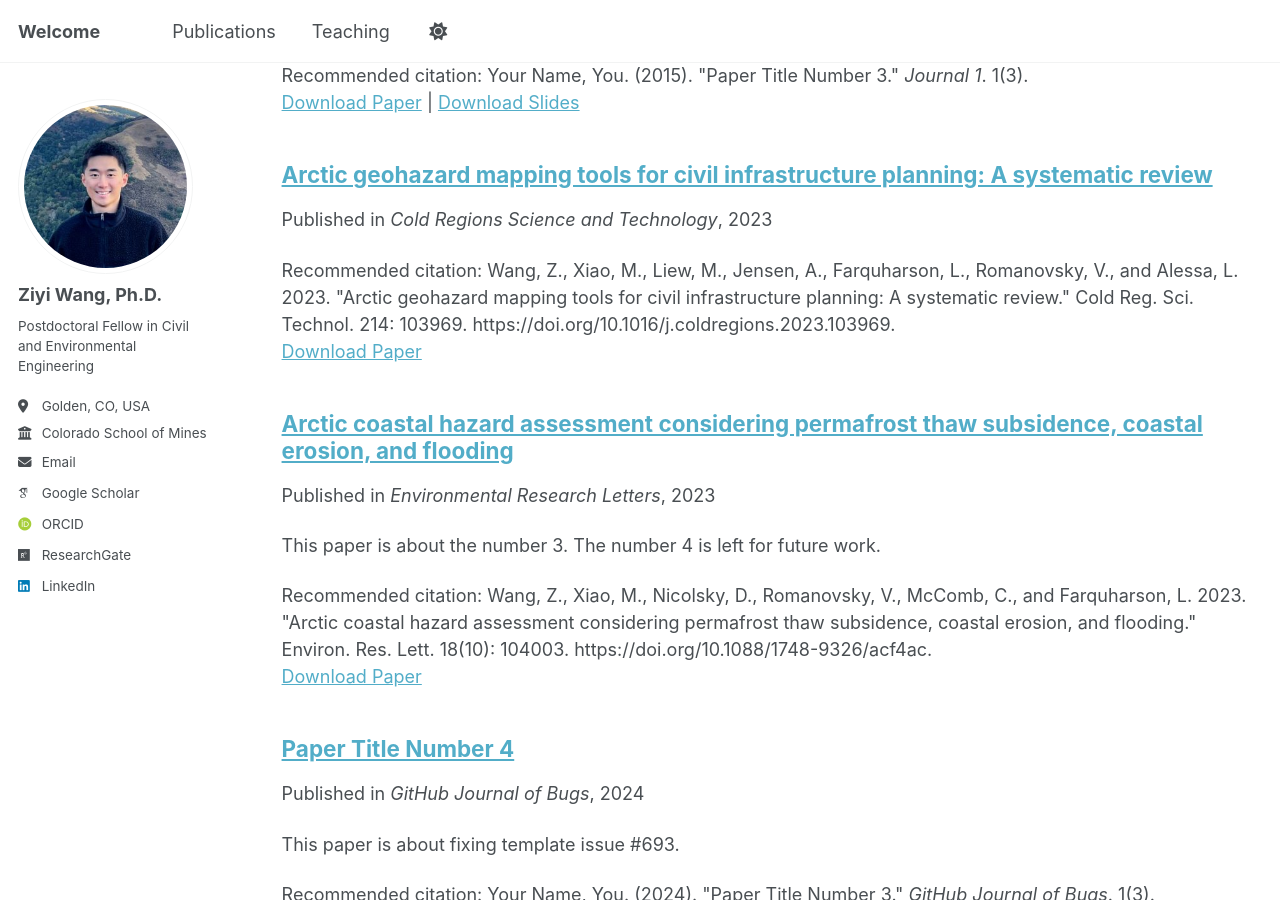
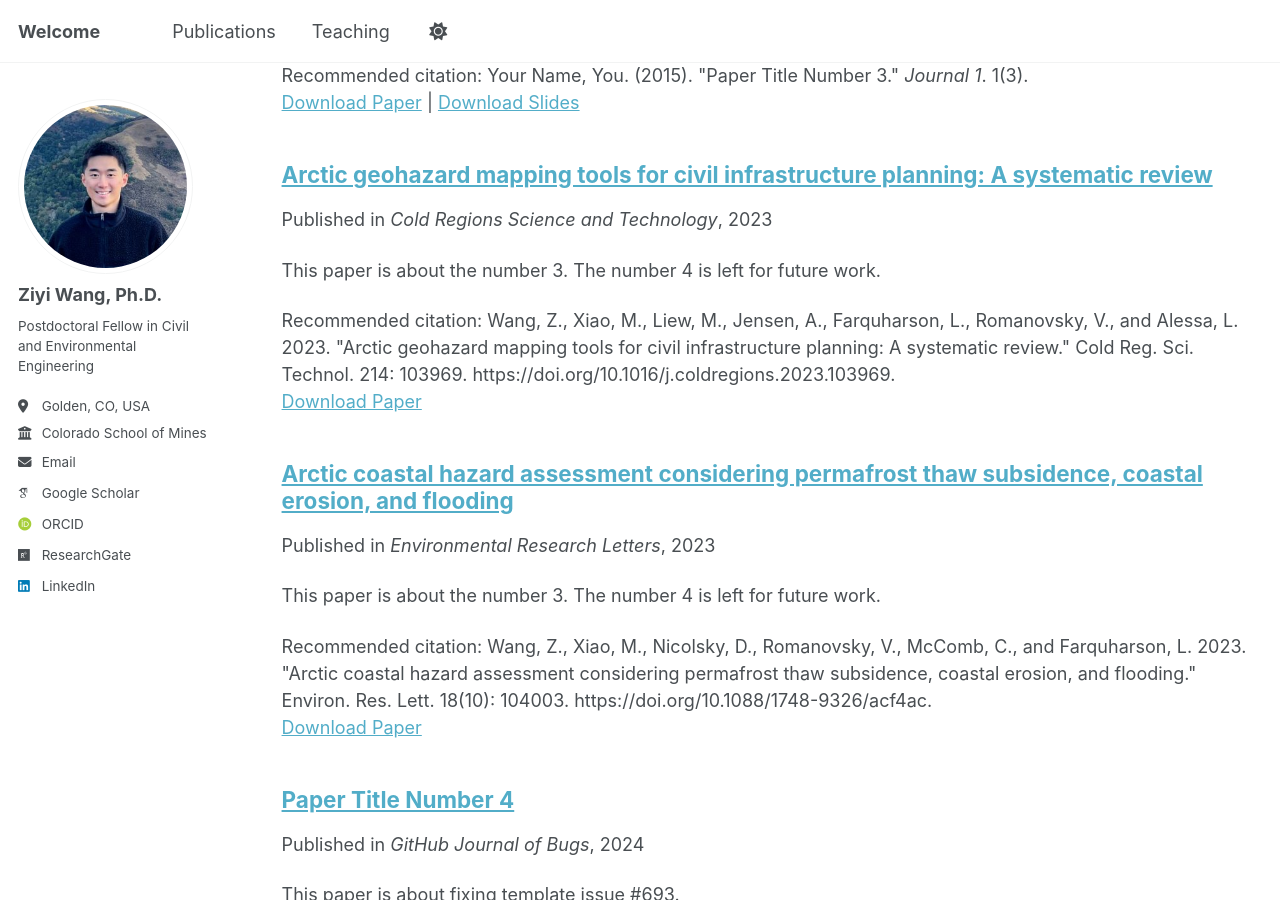
Before and after one commit to ziyiwang-ce/ziyiwang-ce.github.io, a Jekyll site: the page built from _pages/collection-archive.html, in a window 1280 px wide and 900 px high, scrolled down 1237 px. Built offline with Jekyll 4.4.1, drawn with Linux system fonts in a browser that asks for light colours; some web fonts are replaced; a script that is not in the unit is left out.

Commit message:
Update J4.md

```diff
--- a/_publications/J4.md
+++ b/_publications/J4.md
@@ -2,6 +2,8 @@
 title: "Arctic geohazard mapping tools for civil infrastructure planning: A systematic review"
 collection: publications
 category: manuscripts
+permalink: /publication/J4
+excerpt: 'This paper is about the number 3. The number 4 is left for future work.'
 date: 2023-07-29
 venue: 'Cold Regions Science and Technology'
 paperurl: 'https://www.sciencedirect.com/science/article/pii/S0165232X23001994'
```
